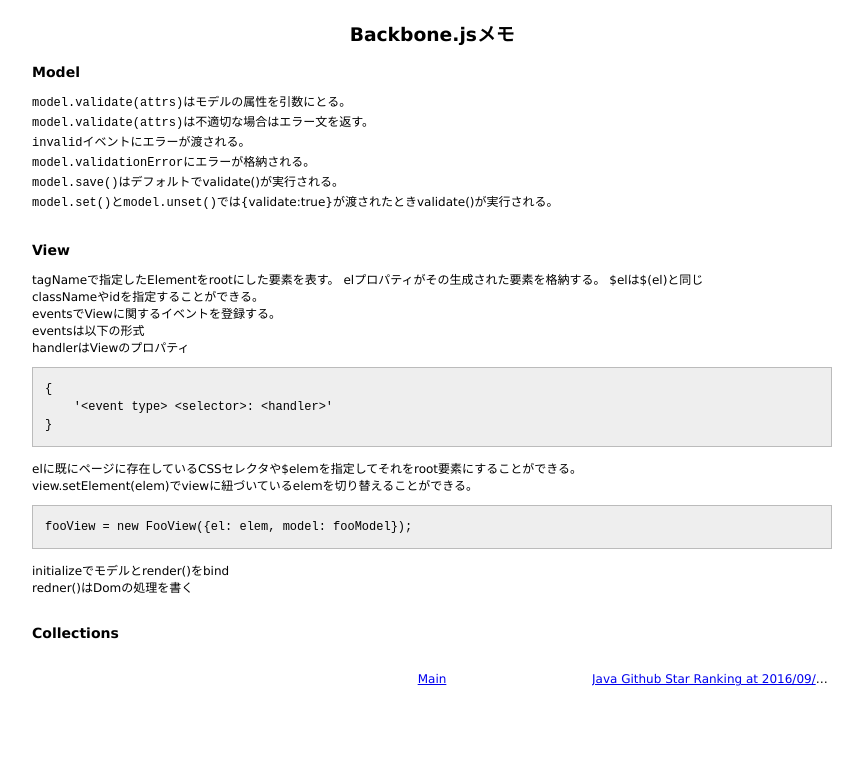
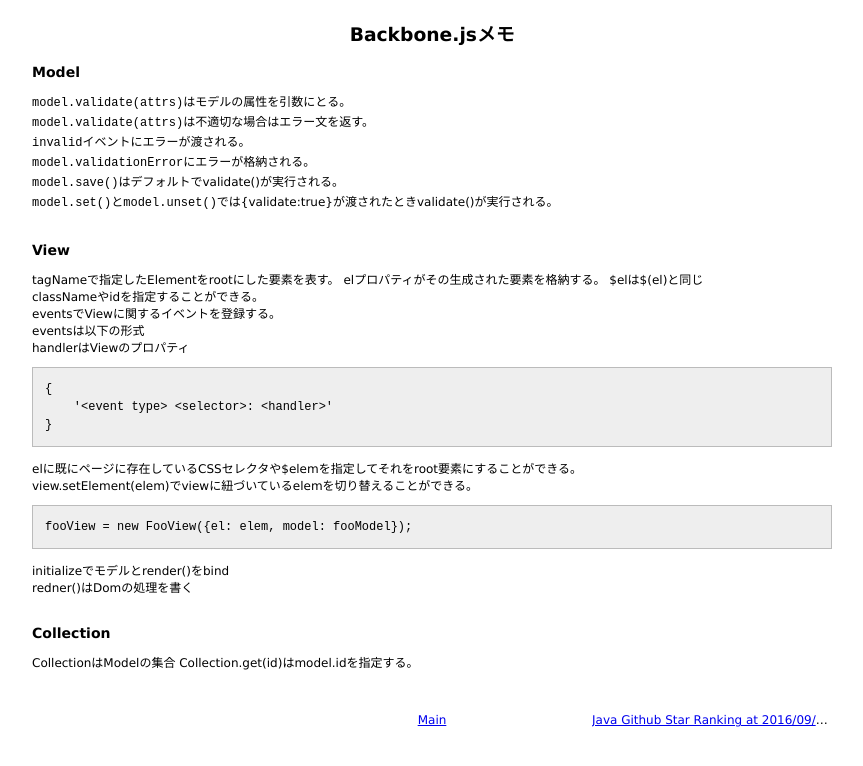
Before and after one commit to 38elements/38elements.github.com, a Jekyll site: the page built from _posts/2016-09-07-backbonejs.md, in a window 1280 px wide. Shown: the top 766 px of the page, without its empty margins (208-1071 px from the left). Built offline with Jekyll 4.4.1, drawn with Linux system fonts in a browser that asks for light colours.

Commit message:
Update 2016-09-07-backbonejs.md

```diff
--- a/_posts/2016-09-07-backbonejs.md
+++ b/_posts/2016-09-07-backbonejs.md
@@ -38,4 +38,6 @@ initializeでモデルとrender()をbind
 redner()はDomの処理を書く
 <br>
 
-### Collections
+### Collection
+CollectionはModelの集合
+Collection.get(id)はmodel.idを指定する。
```
